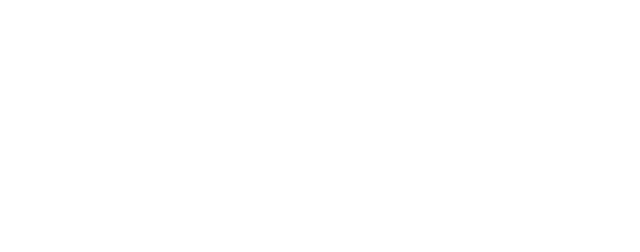
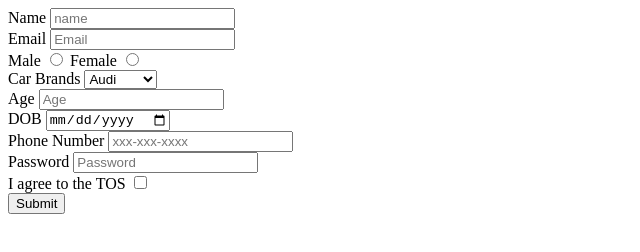
Before and after one commit to acciojob/signup-form-car-Shubhbiswas, a website: page main.html in a window 1280 px wide. Shown: the whole page, without its empty margins (0-640 px from the left). Drawn offline with Linux system fonts and the light colour scheme.

Commit message:
created a submission

```diff
--- a/main.html
+++ b/main.html
@@ -11,6 +11,71 @@
     <script type="text/javascript" src="./script.js">
 </script>
 
+	<form action="/submit-form" method="post">
+		<div>
+			<label for="name" >Name</label>
+			<input type = "text" id="name" placeholder=name required>
+		</div>
+
+		<div>
+			<label for="email" >Email</label>
+			<input type = "email" id="email" placeholder=Email required>
+		</div>
+
+		<div>
+			<label for="gender_m">Male</label>
+			<input type="radio" id="gender_m" name="Gender" placeholder=Gender  required>
+
+			<label for="gender_f">Female</label>
+			<input type="radio" id="gender_f" name="Gender" placeholder=Gender required>
+		</div>
+
+		<div>
+			<label>Car Brands</label>
+
+			<select name="Car Brands">
+				<option value="audi">Audi</option>
+				<option value="audi">BMW</option>
+				<option value="audi">Scorpio</option>
+				<option value="audi">Fortuner</option>
+			</select>
+		</div>
+
+		<!-- <div>
+		<label for="cars" >Car Brands</label>
+			<input type = "select" id="cars" placeholder="please choose an option" required>
+		</div> -->
+
+		<div>
+			<label for="age"> Age</label>
+			<input type="number" id="age" placeholder="Age" required>
+		</div>
+
+		<div>
+			<label for="dob">DOB</label>
+			<input type="date" id="dob" required>
+		</div>
+
+		<div>
+			<label for="tel">Phone Number</label>
+			<input type="tel" id="tel" placeholder="xxx-xxx-xxxx">
+		</div>
+
+		<div>
+			<label for="password">Password</label>
+			<input type="password" id="password" placeholder="Password" required>
+		</div>
+
+		<div>
+			<label for="tos">I agree to the TOS</label>
+			<input type="checkbox" id="tos" required>
+		</div>
+
+		<button>Submit</button>
+
+	</form>
+
+
 </body>
 
 </html>
```
